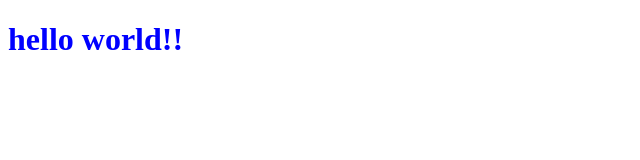
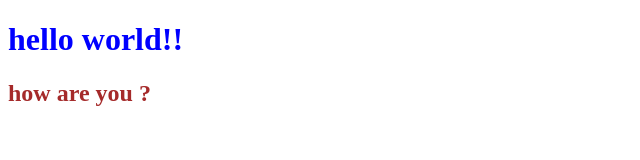
Before and after one commit to ambershin/HTMLCSSWIN, a plain HTML site: page index.html in a window 1280 px wide. Shown: the whole page, without its empty margins (0-640 px from the left). Drawn offline with Linux system fonts and the light colour scheme.

Commit message:
append h2

```diff
--- a/all.css
+++ b/all.css
@@ -1,3 +1,6 @@
 h1{
     color: blue;
 }
+h2{
+    color: brown;
+}
--- a/index.html
+++ b/index.html
@@ -8,5 +8,6 @@
 <body>
     <link rel="stylesheet" href="all.css">
     <h1>hello world!!</h1>
+    <h2>how are you ?</h2>
 </body>
 </html>
```
